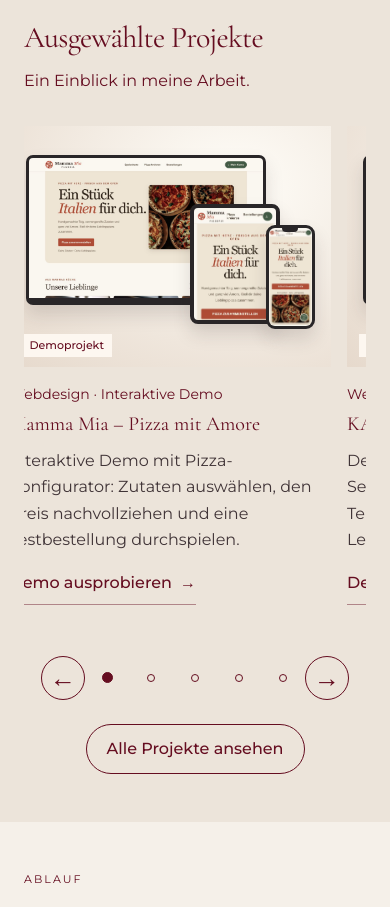
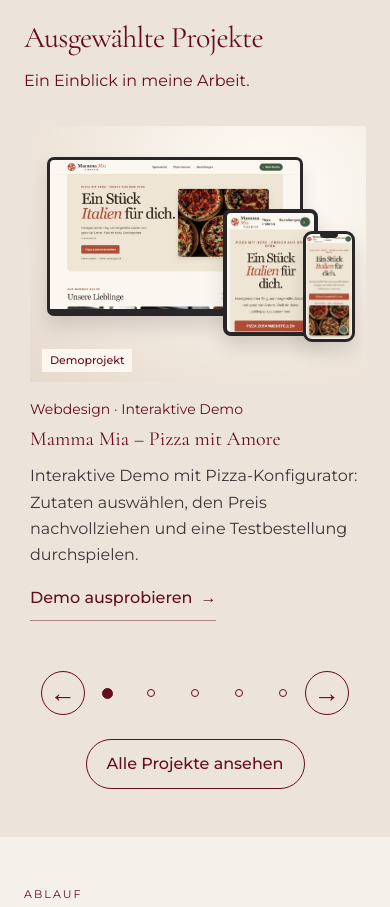
Before and after one commit to AnnaFillanna/anna-filippi.studio, a React (Vite) app: page / in a window 390 px wide. Shown: the part 4000-4907 px from the top of the page. Built offline with nearby package versions, Linux system fonts and the light colour scheme; a web font is replaced by a local one.

Commit message:
Mobile Projektkarten bündig auf Karussellbreite ausrichten

```diff
--- a/src/components/FeaturedProjects/FeaturedProjects.module.scss
+++ b/src/components/FeaturedProjects/FeaturedProjects.module.scss
@@ -28,7 +28,7 @@
 @media (hover: hover) { .link:hover img { transform: scale(1.025); } .allProjects:hover { background: $ivory; } }
 @media (prefers-reduced-motion: reduce) { .image img { transition: none; } }
 @media (max-width: 1100px) { .grid > li { flex-basis: 48%; } }
-@media (max-width: 600px) { .grid { gap: 18px; } .grid > li { flex-basis: 86%; } .allProjects { padding-inline: 20px; font-size: 16px; } }
+@media (max-width: 600px) { .grid { gap: 18px; } .grid > li { flex-basis: 100%; } .allProjects { padding-inline: 20px; font-size: 16px; } }
 
 .pagination { display: flex; justify-content: center; gap: 4px; margin-top: 24px;
   button { width: 44px; height: 44px; display: grid; place-items: center; padding: 0; border: 0; background: transparent; cursor: pointer; color: $bordeaux; }
@@ -47,7 +47,7 @@
   .section { padding-block: $space-xl; }
   .heading { margin-bottom: $space-md; h2 { margin-bottom: 12px; } p { font-size: 16px; } }
   .grid { gap: $space-sm; }
-  .grid > li { flex-basis: 94%; }
+  .grid > li { flex-basis: 100%; }
   .copy { padding-top: $space-sm; p { margin-bottom: 6px; } h3 { overflow-wrap: anywhere; } }
   .badge { left: 8px; bottom: 8px; padding: 4px 8px; font-size: 12px; }
   .pagination { flex-wrap: wrap; gap: 0; margin-top: $space-sm; button { flex: 0 0 44px; } }
```
